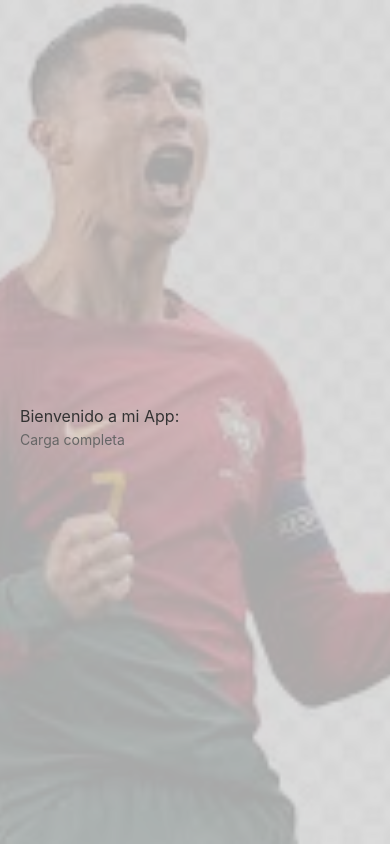
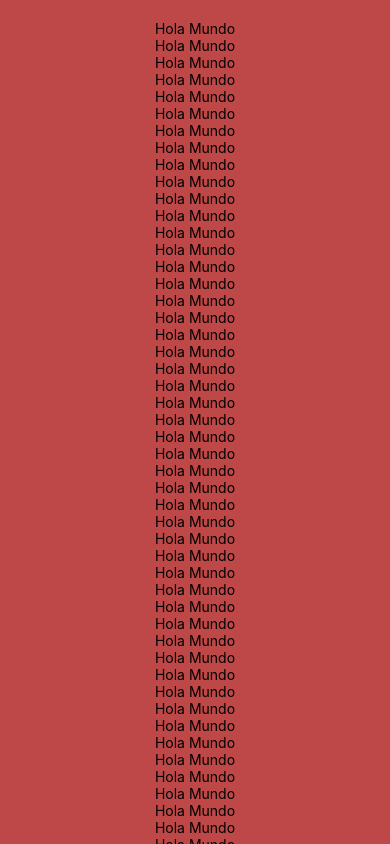
Before and after one commit to josemauricioacev/PM194, a React Native app in the folder my-blank/: screen / in a window 390 px wide. Built offline with nearby package versions, Linux system fonts and the light colour scheme.

Commit message:
Práctica 12 - ScrollView

```diff
--- a/my-blank/App.js
+++ b/my-blank/App.js
@@ -1,33 +1,116 @@
-import * as SplashScreen from 'expo-splash-screen';
-import React, { useEffect, useState } from 'react';
-import { StyleSheet, Text, View, ImageBackground } from 'react-native';
-
-SplashScreen.preventAutoHideAsync();
+import { StyleSheet, View, Text, ImageBackground, ScrollView } from "react-native";
+import { useState, useEffect } from "react";
 
 export default function App() {
-  const [appReady, setAppReady] = useState(false);
-
-  useEffect(() => {
-    setTimeout(async () => {
-      setAppReady(true);
-      await SplashScreen.hideAsync();
-    }, 2000);
-  }, []);
-
-  return (
-    <ImageBackground
-      source={require('./assets/cr7.jpg')} // Cambiado a cr7.jpg
-      style={styles.background}
-      resizeMode="cover" // Asegura que la imagen se ajuste al contenedor
-    >
-      <View style={styles.container}>
-        <Text style={styles.label}>Bienvenido a mi App:</Text>
-        <Text style={styles.subtitle}>
-          {appReady ? 'Carga completa' : 'Cargando...'}
-        </Text>
-      </View>
-    </ImageBackground>
-  );
+  return(
+    <ScrollView contentContainerStyle={styles.container} showsVerticalScrollIndicator={false}>
+      <Text>Hola Mundo</Text>
+      <Text>Hola Mundo</Text>
+      <Text>Hola Mundo</Text>
+      <Text>Hola Mundo</Text>
+      <Text>Hola Mundo</Text>
+      <Text>Hola Mundo</Text>
+      <Text>Hola Mundo</Text>
+      <Text>Hola Mundo</Text>
+      <Text>Hola Mundo</Text>
+      <Text>Hola Mundo</Text>
+      <Text>Hola Mundo</Text>
+      <Text>Hola Mundo</Text>
+      <Text>Hola Mundo</Text>
+      <Text>Hola Mundo</Text>
+      <Text>Hola Mundo</Text>
+      <Text>Hola Mundo</Text>
+      <Text>Hola Mundo</Text>
+      <Text>Hola Mundo</Text>
+      <Text>Hola Mundo</Text>
+      <Text>Hola Mundo</Text>
+      <Text>Hola Mundo</Text>
+      <Text>Hola Mundo</Text>
+      <Text>Hola Mundo</Text>
+      <Text>Hola Mundo</Text>
+      <Text>Hola Mundo</Text>
+      <Text>Hola Mundo</Text>
+      <Text>Hola Mundo</Text>
+      <Text>Hola Mundo</Text>
+      <Text>Hola Mundo</Text>
+      <Text>Hola Mundo</Text>
+      <Text>Hola Mundo</Text>
+      <Text>Hola Mundo</Text>
+      <Text>Hola Mundo</Text>
+      <Text>Hola Mundo</Text>
+      <Text>Hola Mundo</Text>
+      <Text>Hola Mundo</Text>
+      <Text>Hola Mundo</Text>
+      <Text>Hola Mundo</Text>
+      <Text>Hola Mundo</Text>
+      <Text>Hola Mundo</Text>
+      <Text>Hola Mundo</Text>
+      <Text>Hola Mundo</Text>
+      <Text>Hola Mundo</Text>
+      <Text>Hola Mundo</Text>
+      <Text>Hola Mundo</Text>
+      <Text>Hola Mundo</Text>
+      <Text>Hola Mundo</Text>
+      <Text>Hola Mundo</Text>
+      <Text>Hola Mundo</Text>
+      <Text>Hola Mundo</Text>
+      <Text>Hola Mundo</Text>
+      <Text>Hola Mundo</Text>
+      <Text>Hola Mundo</Text>
+      <Text>Hola Mundo</Text>
+      <Text>Hola Mundo</Text>
+      <Text>Hola Mundo</Text>
+      <Text>Hola Mundo</Text>
+      <Text>Hola Mundo</Text>
+      <Text>Hola Mundo</Text>
+      <Text>Hola Mundo</Text>
+      <Text>Hola Mundo</Text>
+      <Text>Hola Mundo</Text>
+      <Text>Hola Mundo</Text>
+      <Text>Hola Mundo</Text>
+      <Text>Hola Mundo</Text>
+      <Text>Hola Mundo</Text>
+      <Text>Hola Mundo</Text>
+      <Text>Hola Mundo</Text>
+      <Text>Hola Mundo</Text>
+      <Text>Hola Mundo</Text>
+      <Text>Hola Mundo</Text>
+      <Text>Hola Mundo</Text>
+      <Text>Hola Mundo</Text>
+      <Text>Hola Mundo</Text>
+      <Text>Hola Mundo</Text>
+      <Text>Hola Mundo</Text>
+      <Text>Hola Mundo</Text>
+      <Text>Hola Mundo</Text>
+      <Text>Hola Mundo</Text>
+      <Text>Hola Mundo</Text>
+      <Text>Hola Mundo</Text>
+      <Text>Hola Mundo</Text>
+      <Text>Hola Mundo</Text>
+      <Text>Hola Mundo</Text>
+      <Text>Hola Mundo</Text>
+      <Text>Hola Mundo</Text>
+      <Text>Hola Mundo</Text>
+      <Text>Hola Mundo</Text>
+      <Text>Hola Mundo</Text>
+      <Text>Hola Mundo</Text>
+      <Text>Hola Mundo</Text>
+      <Text>Hola Mundo</Text>
+      <Text>Hola Mundo</Text>
+      <Text>Hola Mundo</Text>
+      <Text>Hola Mundo</Text>
+      <Text>Hola Mundo</Text>
+      <Text>Hola Mundo</Text>
+      <Text>Hola Mundo</Text>
+      <Text>Hola Mundo</Text>
+      <Text>Hola Mundo</Text>
+      <Text>Hola Mundo</Text>
+      <Text>Hola Mundo</Text>
+      <Text>Hola Mundo</Text>
+      <Text>Hola Mundo</Text>
+      <Text>Hola Mundo</Text>
+    </ScrollView>
+  )
 }
 
 const styles = StyleSheet.create({
@@ -38,9 +121,9 @@ const styles = StyleSheet.create({
   },
   container: {
     flexGrow: 1,
-    backgroundColor: 'rgba(211, 211, 211, 0.8)', // Fondo semitransparente para que la imagen sea visible
+    backgroundColor: 'rgba(174, 25, 25, 0.8)', // Fondo semitransparente para que la imagen sea visible
     padding: 20,
-    alignItems: 'stretch',
+    alignItems: 'center',
     justifyContent: 'center',
   },
   label: {
```
